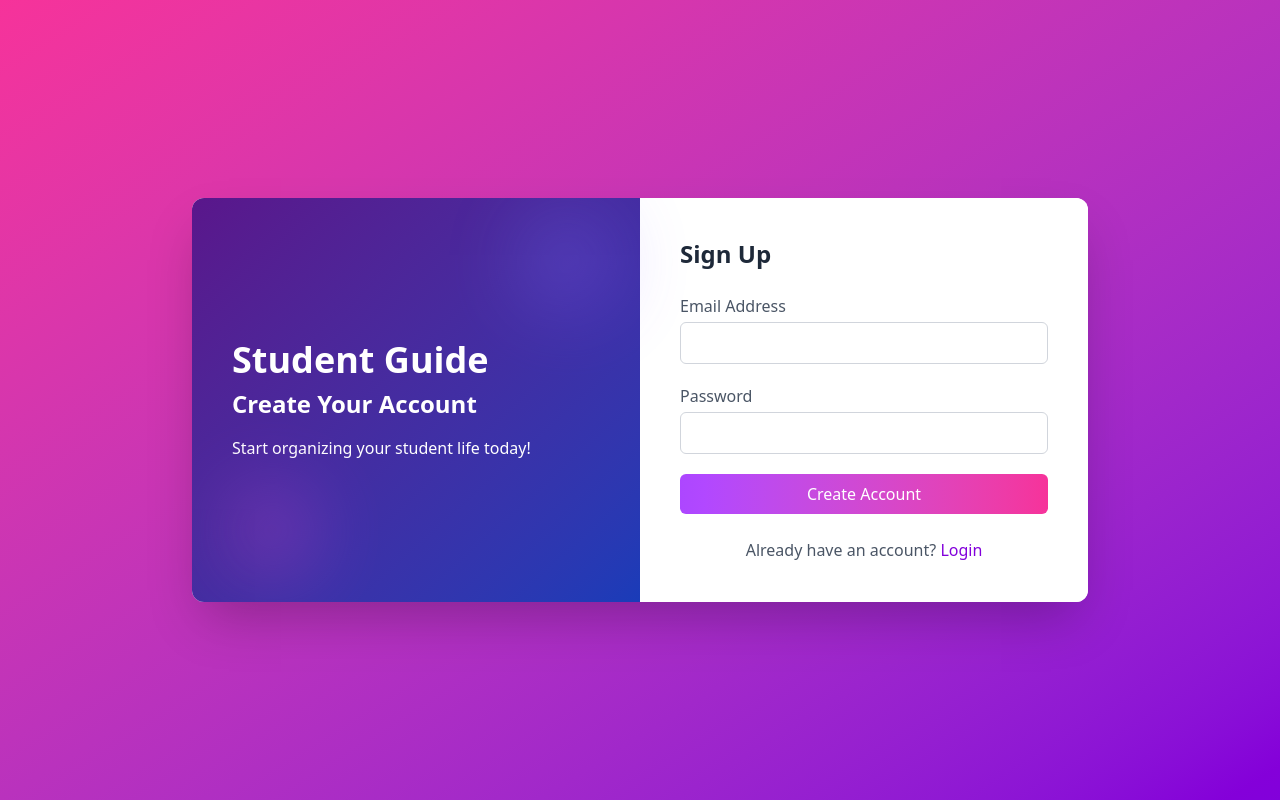
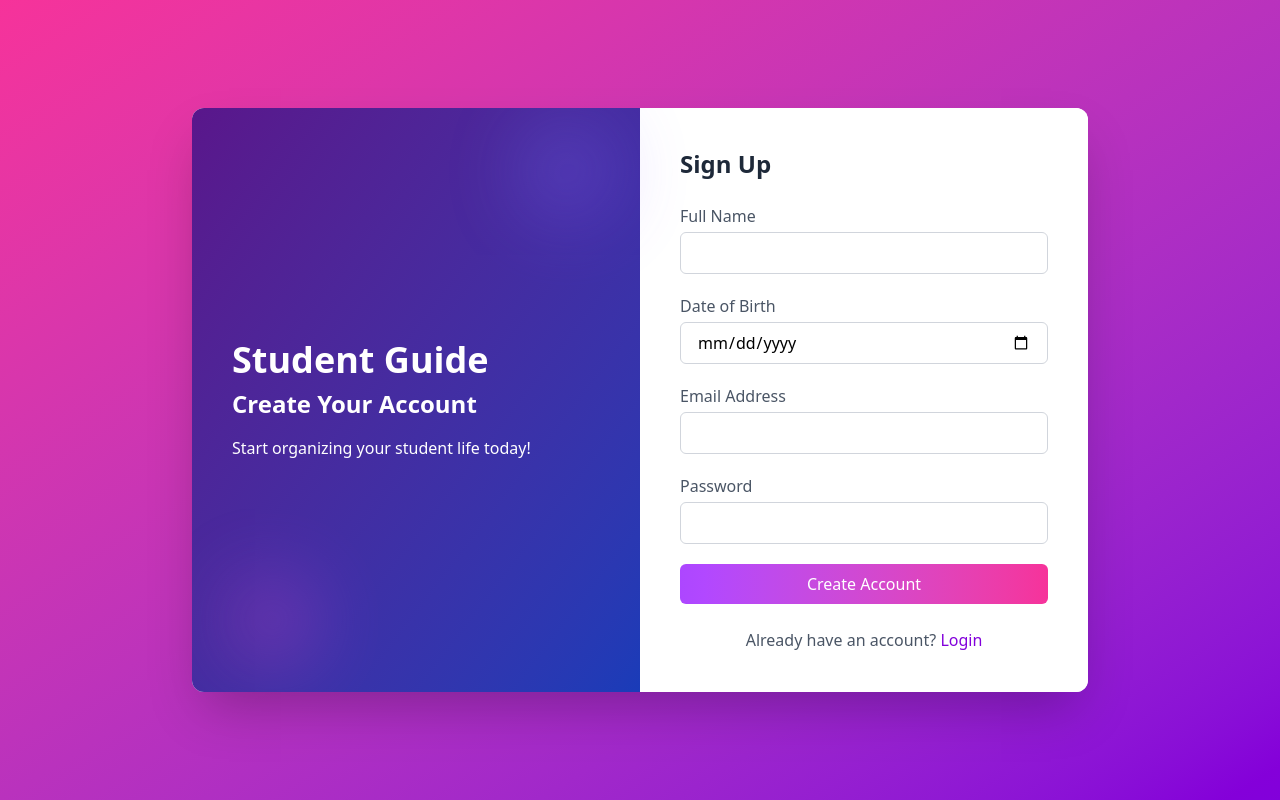
Before and after one commit to sakshamsingh03/Student-Guide-App, a React (Vite) app in the folder frontend/: page /signup in a window 1280 px wide. Built offline with nearby package versions, Linux system fonts and the light colour scheme.

Commit message:
adding name and DOB in signup page

```diff
--- a/frontend/src/pages/Dashboard.jsx
+++ b/frontend/src/pages/Dashboard.jsx
@@ -32,7 +32,7 @@ export default function Dashboard() {
         📊 Dashboard Summary
       </h2>
       <p className="text-gray-600 mb-8 text-sm sm:text-base">
-        Quick stats and tools for <strong>{username}</strong>.
+        Quick stats and tools
       </p>
 
       <div className="grid grid-cols-1 sm:grid-cols-2 lg:grid-cols-3 gap-6">
@@ -60,15 +60,6 @@ export default function Dashboard() {
           )}
         </div>
 
-        {/* ✅ Timetable */}
-        <div className="bg-white rounded-lg shadow p-6 hover:shadow-lg transition duration-300">
-          <h3 className="text-xl font-semibold mb-2">🗓️ Timetable</h3>
-          <p className="text-gray-600">
-            {timetableCount > 0
-              ? `${timetableCount} classes scheduled.`
-              : "No classes yet."}
-          </p>
-        </div>
 
         {/* ✅ Notes */}
         <div className="bg-white rounded-lg shadow p-6 hover:shadow-lg transition duration-300">
--- a/frontend/src/pages/Signup.jsx
+++ b/frontend/src/pages/Signup.jsx
@@ -3,13 +3,15 @@ import { useNavigate } from "react-router-dom";
 
 export default function Signup() {
   const navigate = useNavigate();
+  const [name, setName] = useState("");
+  const [dob, setDob] = useState("");
   const [email, setEmail] = useState("");
   const [password, setPassword] = useState("");
 
   const handleSubmit = (e) => {
     e.preventDefault();
-    if (email && password) {
-      localStorage.setItem("user", JSON.stringify({ email }));
+    if (name && dob && email && password) {
+      localStorage.setItem("user", JSON.stringify({ name, dob, email }));
       navigate("/dashboard");
     } else {
       alert("Please fill in all fields");
@@ -26,7 +28,6 @@ export default function Signup() {
           <h2 className="text-2xl font-semibold mb-4">Create Your Account</h2>
           <p className="text-md">Start organizing your student life today!</p>
 
-          {/* Decorative blur elements */}
           <div className="absolute top-4 right-6 w-24 h-24 bg-gradient-to-br from-blue-400 to-purple-600 rounded-full opacity-30 blur-2xl" />
           <div className="absolute bottom-8 left-10 w-20 h-20 bg-gradient-to-tr from-pink-500 to-purple-500 rounded-full opacity-40 blur-2xl" />
         </div>
@@ -35,6 +36,26 @@ export default function Signup() {
         <div className="md:w-1/2 p-6 sm:p-10 bg-white">
           <h2 className="text-xl md:text-2xl font-bold mb-6 text-gray-800">Sign Up</h2>
           <form onSubmit={handleSubmit} className="space-y-5">
+            <div>
+              <label className="block text-gray-600 mb-1">Full Name</label>
+              <input
+                type="text"
+                className="w-full border border-gray-300 rounded-md px-4 py-2 focus:outline-none focus:ring-2 focus:ring-purple-400"
+                value={name}
+                onChange={(e) => setName(e.target.value)}
+                required
+              />
+            </div>
+            <div>
+              <label className="block text-gray-600 mb-1">Date of Birth</label>
+              <input
+                type="date"
+                className="w-full border border-gray-300 rounded-md px-4 py-2 focus:outline-none focus:ring-2 focus:ring-purple-400"
+                value={dob}
+                onChange={(e) => setDob(e.target.value)}
+                required
+              />
+            </div>
             <div>
               <label className="block text-gray-600 mb-1">Email Address</label>
               <input
```
